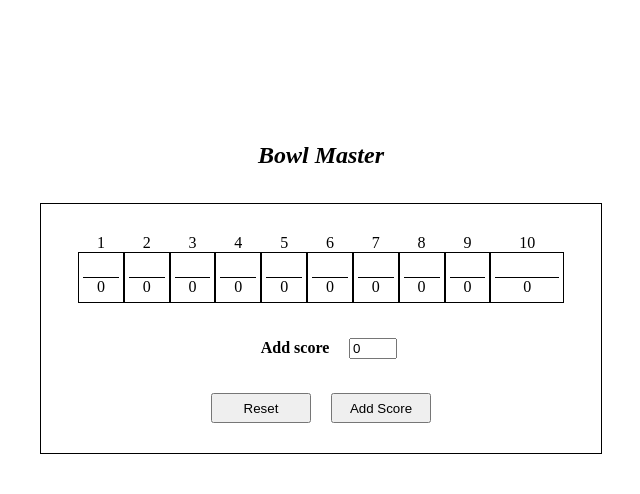
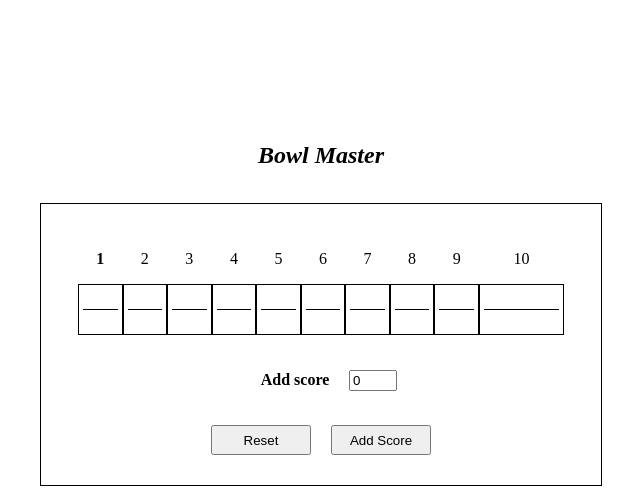
Before and after one commit to dstolbert/bowling-scorer, a React (Create React App) app: page / in a window 1280 px wide. Shown: the top 494 px of the page, without its empty margins (319-959 px from the left). Built offline with nearby package versions, Linux system fonts and the light colour scheme; the HTML template or start-up script is replaced by a standard one.

Commit message:
dont display frame scores until they are updated

```diff
--- a/src/components/frame.tsx
+++ b/src/components/frame.tsx
@@ -88,7 +88,7 @@ const Frame = (props: FrameProps): JSX.Element => {
 
             {/* Show the total frame score below */}
             <div style={{height: '20px'}}>
-                {props.frameScore}
+                {props.frameScore >= 0? props.frameScore: " "}
             </div>
 
             </>
--- a/src/components/screen.tsx
+++ b/src/components/screen.tsx
@@ -82,7 +82,7 @@ const Screen = (props: ScreenProps): JSX.Element => {
 
         let frames: Array<FrameData> = Array.from(new Array(10), (_, i) => ({
             frameIndex: i,
-            frameScore: 0,
+            frameScore: -1,
             scores: []
         }));
 
@@ -166,8 +166,13 @@ const Screen = (props: ScreenProps): JSX.Element => {
                         }}>
                             {frames.map((f,i) =>
                                 <div key={i} style={{flexGrow: i === 9? 2: 1,}}>
-                                    {i+1}
+
+                                    {/* Frame number */}
+                                    <p className={i === activeFrame? "screen-form-title": ""}>{i+1}</p>
+
+                                    {/* Frame component */}
                                     <Frame frameScore={f.frameScore} scores={f.scores} frameIndex={i} key={i}/>
+
                                 </div>
                             )}
                         </div>
```
